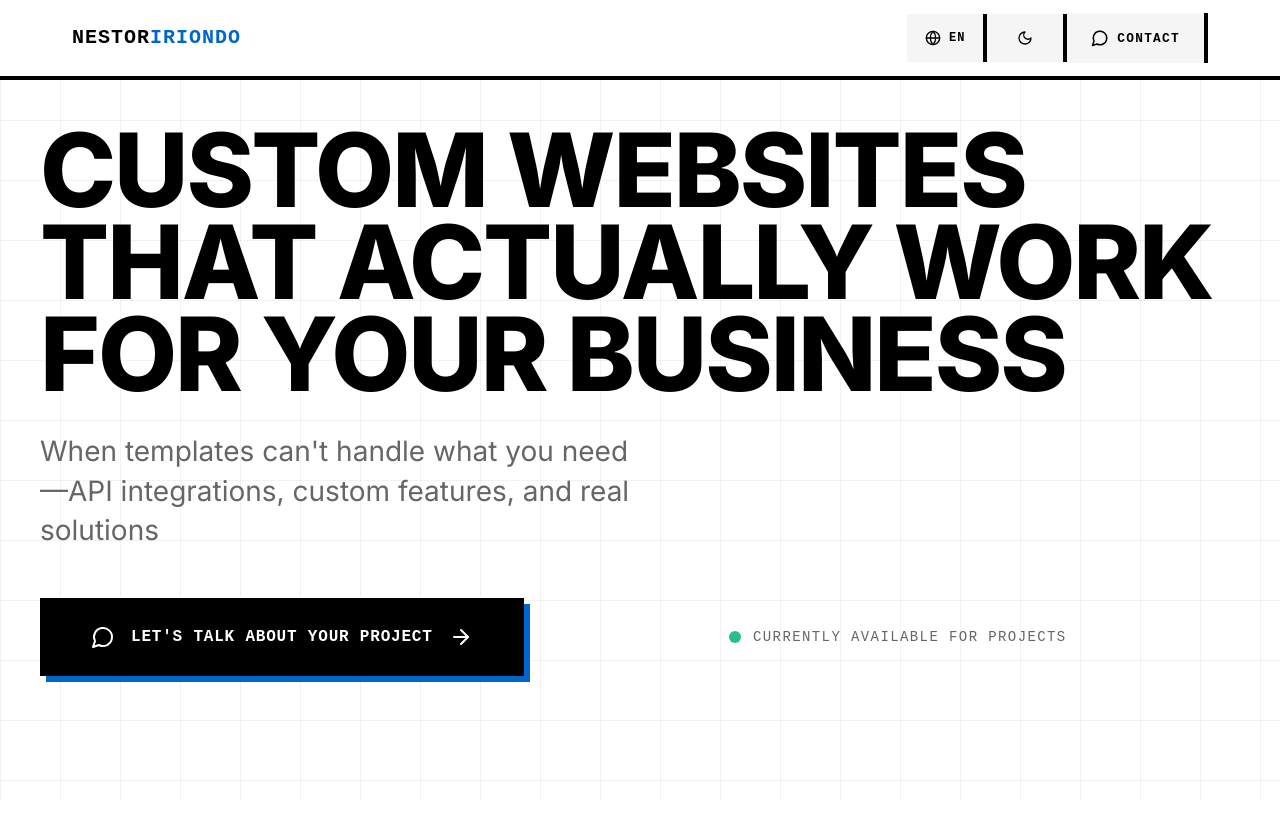
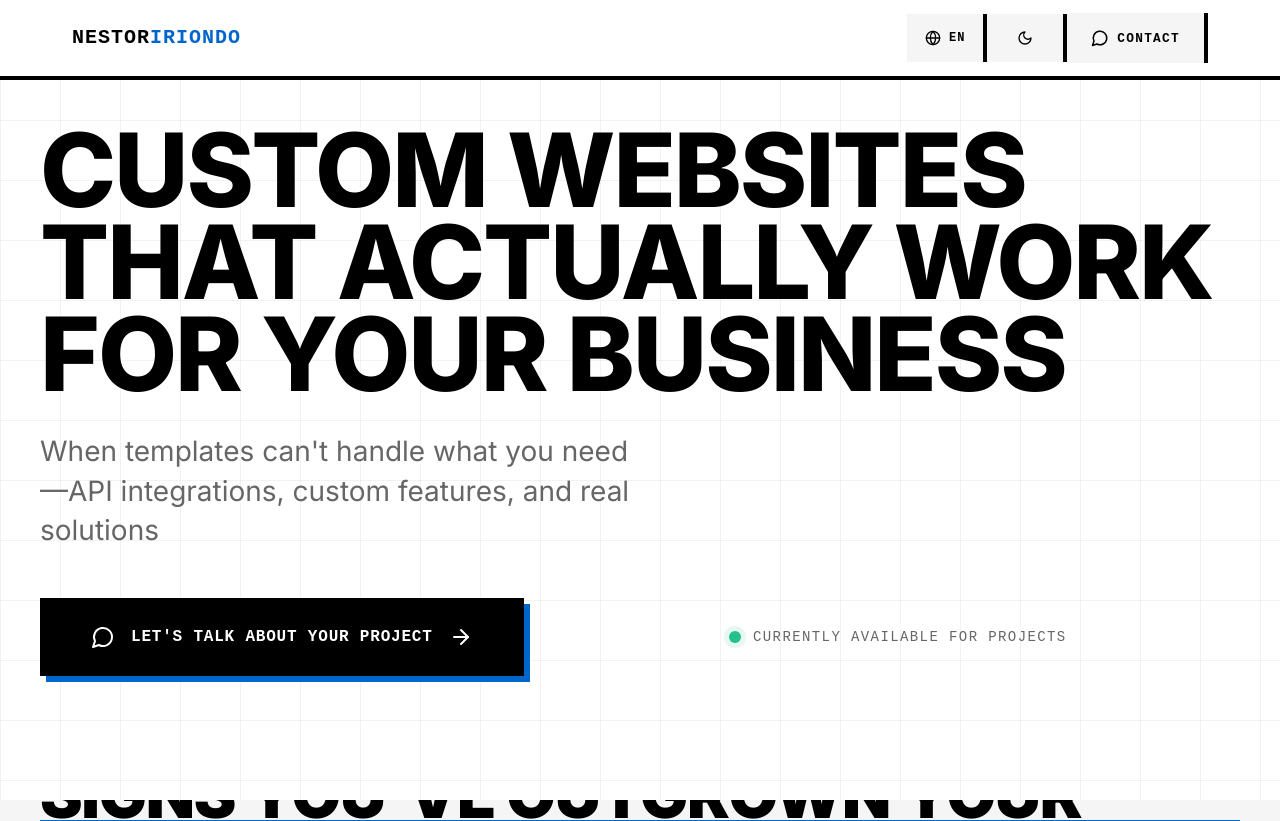
Before and after one commit to nestoririondo/portfolio-v2, a React (Vite) app: page / in a window 1280 px wide. Shown: the top 821 px of the page. Before the commit the page ends 800 px from the top, so only its background shows below. Built offline with nearby package versions, Linux system fonts and the light colour scheme; a web font is replaced by a local one.

Commit message:
cleaned more code

```diff
--- a/src/components/Body.tsx
+++ b/src/components/Body.tsx
@@ -6,13 +6,12 @@ import { Hero } from "./Body/Hero";
 import { ProblemRecognition } from "./Body/ProblemRecognition";
 import { Services } from "./Body/Services";
 import { useScrollHash } from "../hooks/useScrollHash";
-import styles from "../styles/components/Body.module.css";
 
 export const Body = () => {
   useScrollHash();
 
   return (
-    <main className={styles.main}>
+    <main>
       <Hero />
       <ProblemRecognition />
       <Services />
--- a/src/styles/components/Approach.module.css
+++ b/src/styles/components/Approach.module.css
@@ -14,6 +14,7 @@
 
 .container {
   max-width: 1200px;
+  width: 100%;
 }
 
 .titleSection {
--- a/src/styles/components/Body.module.css
+++ /dev/null
@@ -1,5 +0,0 @@
-.main {
-  scroll-snap-type: y mandatory;
-  height: 100vh;
-  overflow-y: scroll;
-}
```
